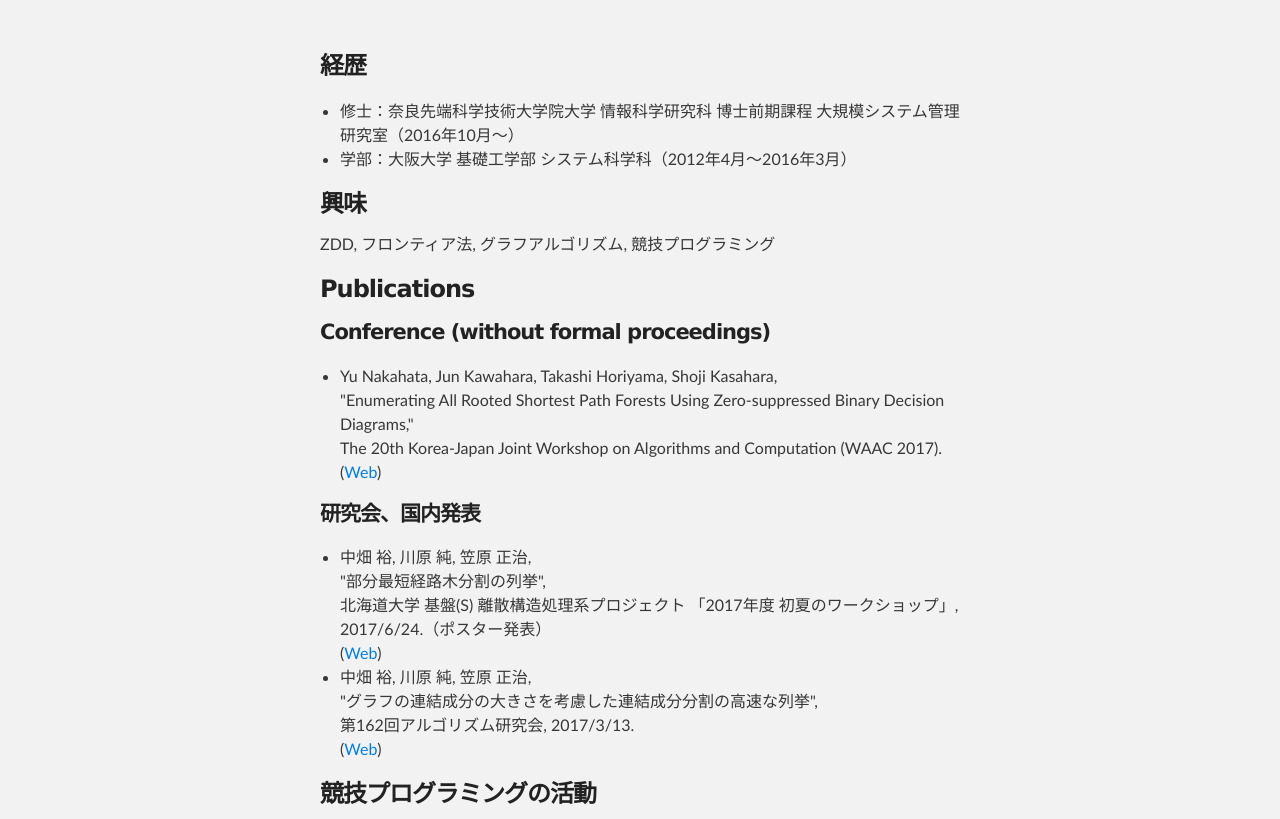
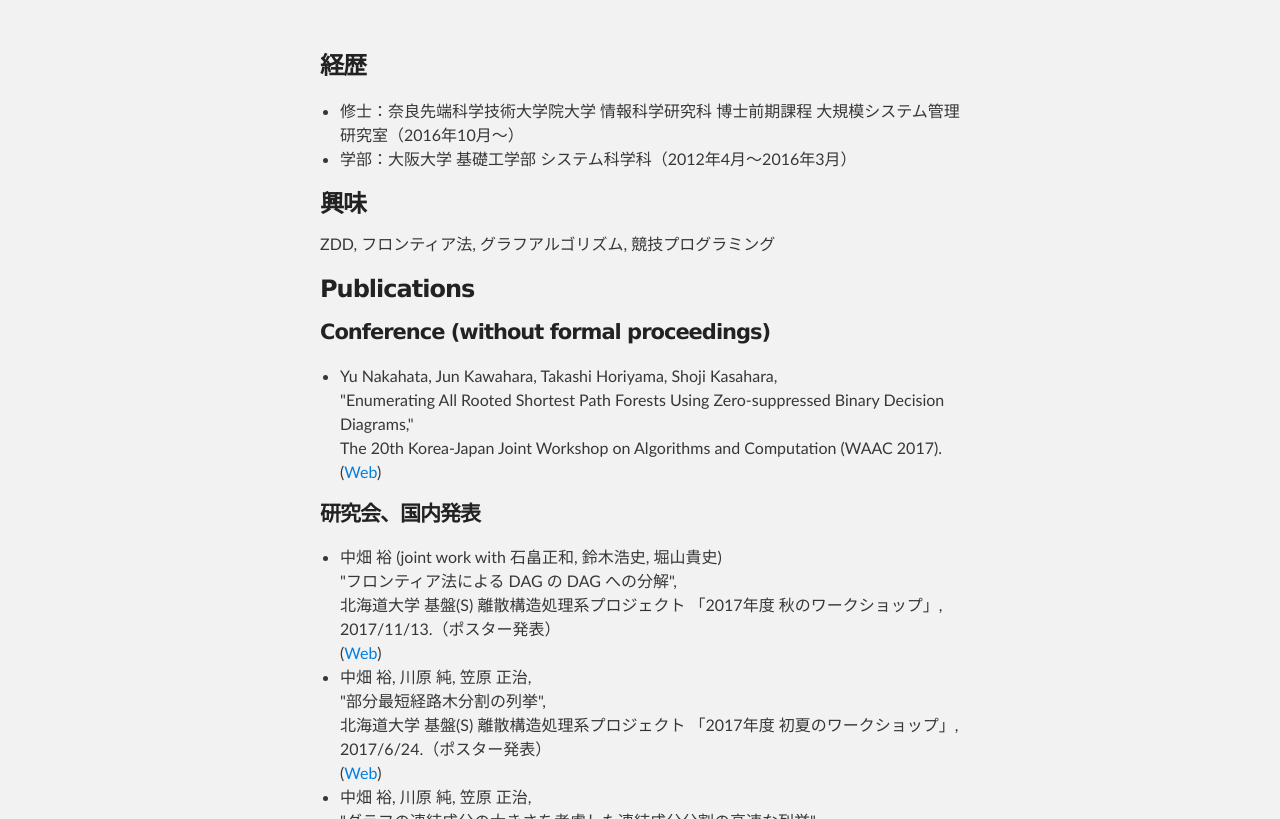
Before and after one commit to yurahuna/yurahuna.github.io, a plain HTML site: page index.html in a window 1280 px wide. Shown: the part 176-995 px from the top of the page. Drawn offline with Linux system fonts and the light colour scheme.

Commit message:
牡蠣合宿

```diff
--- a/index.html
+++ b/index.html
@@ -63,6 +63,12 @@
         <h4>研究会、国内発表</h4>
             <p>
               <ul>
+                  <li>
+                      中畑 裕 (joint work with 石畠正和, 鈴木浩史, 堀山貴史) <br>
+                      "フロンティア法による DAG の DAG への分解", <br>
+                      北海道大学 基盤(S) 離散構造処理系プロジェクト 「2017年度 秋のワークショップ」, 2017/11/13.（ポスター発表）<br>
+                      (<a href="http://www-erato.ist.hokudai.ac.jp/html/php/sub_html.php?id=35">Web</a>)
+                  </li>
                   <li>
                       中畑 裕, 川原 純, 笠原 正治, <br>
                       "部分最短経路木分割の列挙", <br>
```
